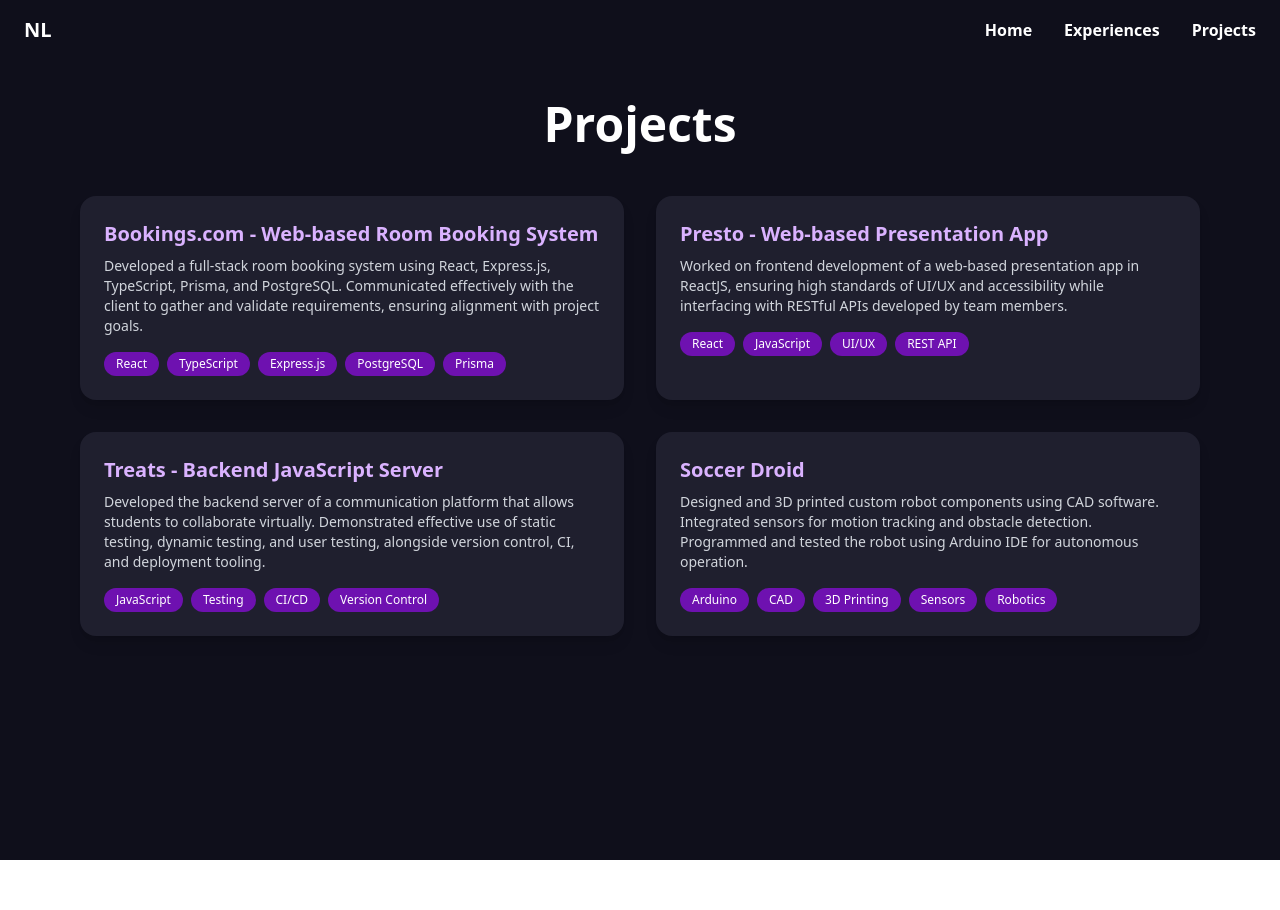
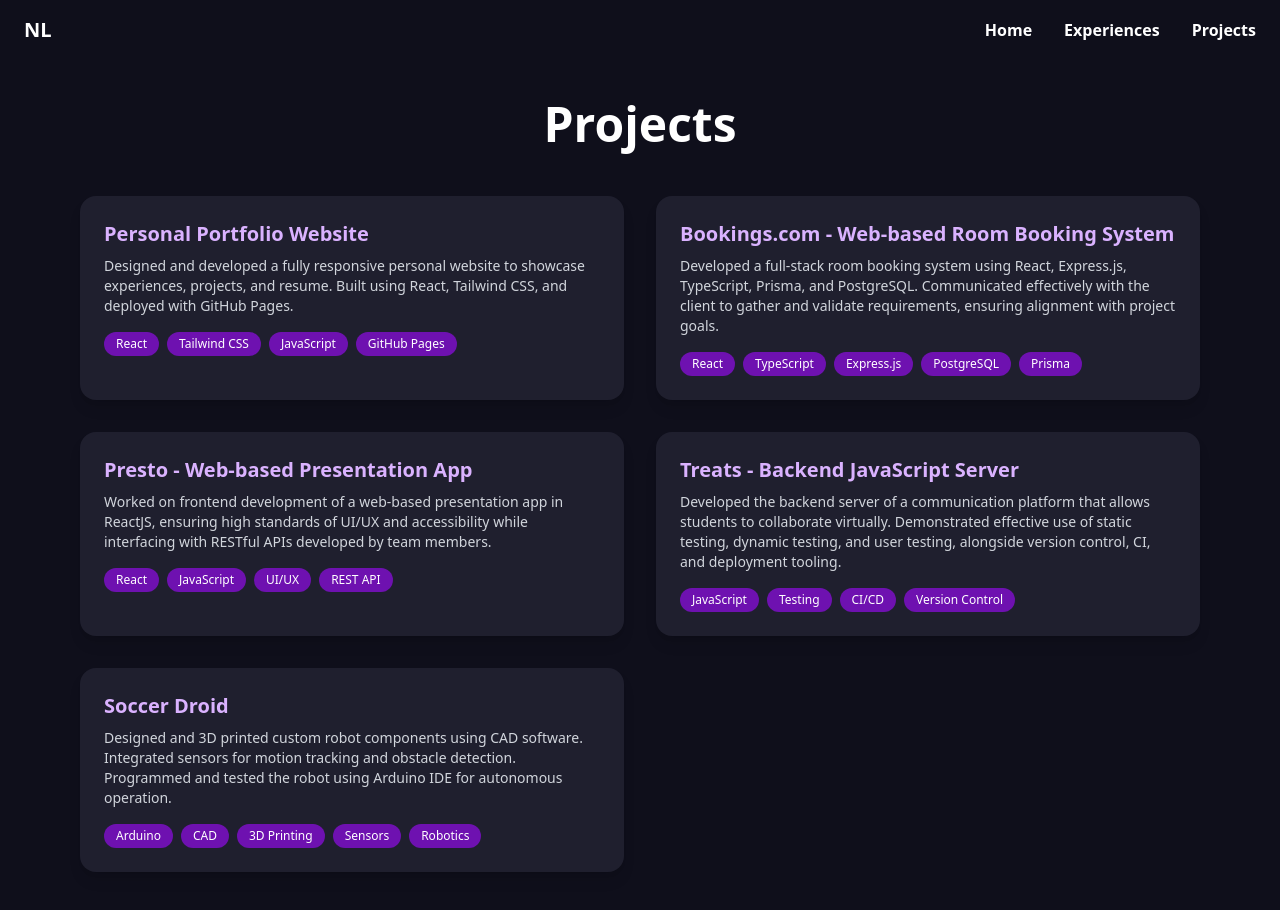
Before and after one commit to nicoleleoww/personal-website, a React (Vite) app: page /personal-website/Projects in a window 1280 px wide. Before the commit the page ends 860 px from the top, so only its background shows below. Built offline with nearby package versions, Linux system fonts and the light colour scheme.

Commit message:
added project

```diff
--- a/src/pages/Projects.jsx
+++ b/src/pages/Projects.jsx
@@ -1,4 +1,9 @@
 const projects = [
+  {
+    name: 'Personal Portfolio Website',
+    description: 'Designed and developed a fully responsive personal website to showcase experiences, projects, and resume. Built using React, Tailwind CSS, and deployed with GitHub Pages.',
+    skills: ['React', 'Tailwind CSS', 'JavaScript', 'GitHub Pages',],
+  },
   {
     name: 'Bookings.com - Web-based Room Booking System',
     description: 'Developed a full-stack room booking system using React, Express.js, TypeScript, Prisma, and PostgreSQL. Communicated effectively with the client to gather and validate requirements, ensuring alignment with project goals.',
```
